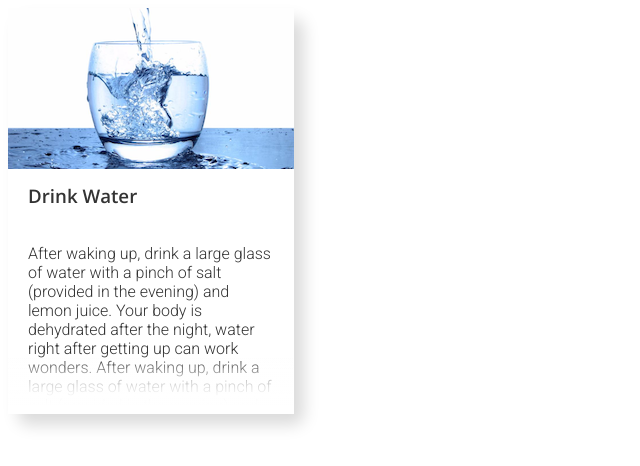
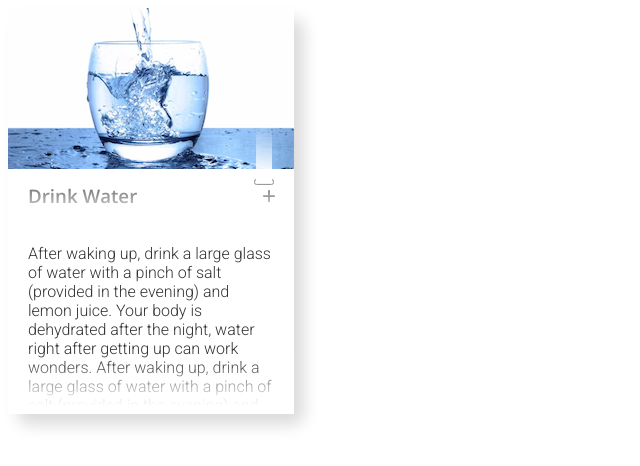
Before and after one commit to imked/morning-app, a React (Create React App) app: page / in a window 1280 px wide. Shown: the top 466 px of the page, without its empty margins (0-640 px from the left). Built offline with nearby package versions, Linux system fonts and the light colour scheme.

Commit message:
Add button plus to card

```diff
--- a/src/cards/Card.js
+++ b/src/cards/Card.js
@@ -27,6 +27,7 @@ const StyledCard = styled.section`
     margin: 0;
     padding: 10px 20px 20px;
     font-family: 'Open Sans', sans-serif;
+    position: relative;
   }
 
   > p  {
@@ -37,12 +38,24 @@ const StyledCard = styled.section`
     overflow-y: scroll;
   }
 `
+const StyledButton = styled.button`
+  position: absolute;
+  right: 20px;
+  top: 6px;
+  width: 20px;
+  height: 6px;
+  color: #333;
+  font-size: 24px;
+`
 
 export default function Card() {
   return (
     <StyledCard>
       <img src={waterPath} alt="glass of water" />
-      <h3>Drink Water</h3>
+      <h3>
+        Drink Water
+        <StyledButton>+</StyledButton>
+      </h3>
       <p>
         After waking up, drink a large glass of water with a pinch of salt
         (provided in the evening) and lemon juice. Your body is dehydrated after
```
